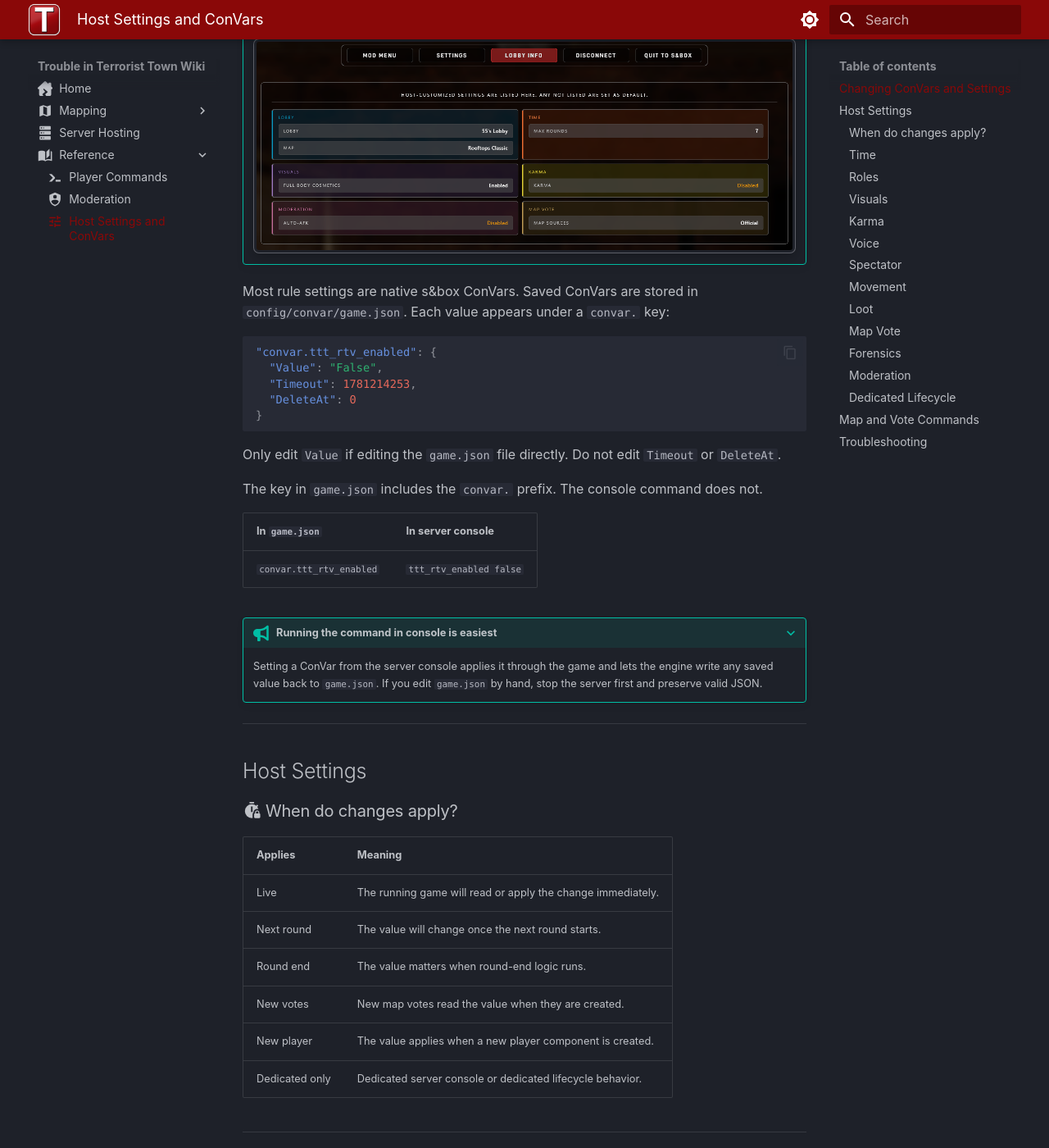
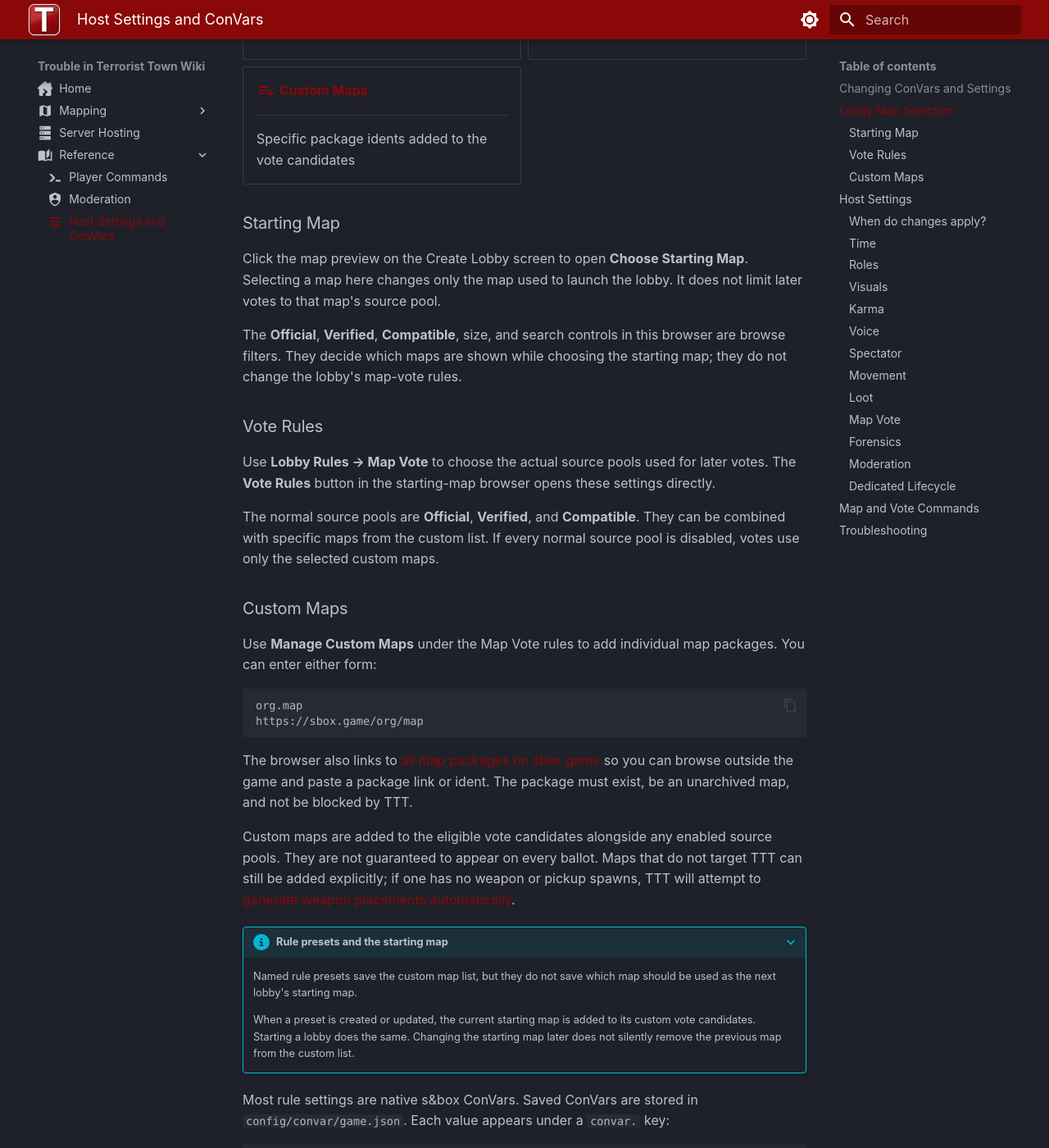
Before and after one commit to Three-Thieves/ttt-wiki, an MkDocs documentation site: the page built from docs/reference/server-settings.md, in a window 1280 px wide and 1400 px high, scrolled down 979 px. Shown: the whole window at 82% size. Built offline with MkDocs 1.6.1 and Material for MkDocs 9.7.7, drawn with Linux system fonts in a browser that asks for light colours; some web fonts are replaced; some of the changed text lies outside the part shown.

Commit message:
update data for most recent map options

````diff
--- a/docs/reference/server-settings.md
+++ b/docs/reference/server-settings.md
@@ -5,16 +5,67 @@
 
 # :material-tune: Host Settings and ConVars
 ## Changing ConVars and Settings
-<div class="media-row">
-    <img alt="mmoptions" class="img-frame" loading="lazy" src="../img/moreoptions.png" />
-    <p>If you're starting a lobby, settings can be easily configured from the main menu before creating a lobby by clicking on the <strong>More Options</strong> button. From there, you can choose between most of the core gameplay settings and adjust them as needed.</p>
-</div>
+
+If you're starting a lobby, settings can be configured from the main menu before creating it by clicking **Lobby Rules**. From there, you can choose between most core gameplay settings, manage map-vote sources, and save reusable rule presets.
 
 ???+ tip "Viewing current settings"
     Players can view any settings that are set to non-default values in the pause menu by clicking Lobby Info (or Server Info, if on a dedicated server).
     <div class="media-row">
         <img alt="lobbyinfo" class="img-frame" loading="lazy" src="../img/lobbyinfo.png" />
     </div>
+
+## :material-map-search: Lobby Map Selection
+
+A lobby host makes two separate map choices before starting the game: the map the lobby launches on and the maps that can appear in later votes.
+
+<div class="grid cards" markdown>
+
+-   __[:material-map-marker:{ .lg .middle } Starting Map](#starting-map)__
+
+    ---
+    The one map loaded when the lobby starts
+
+-   __[:material-vote:{ .lg .middle } Vote Rules](#vote-rules)__
+
+    ---
+    The source pools used for later map votes
+
+-   __[:material-playlist-plus:{ .lg .middle } Custom Maps](#custom-maps)__
+
+    ---
+    Specific package idents added to the vote candidates
+
+</div>
+
+### Starting Map
+
+Click the map preview on the Create Lobby screen to open **Choose Starting Map**. Selecting a map here changes only the map used to launch the lobby. It does not limit later votes to that map's source pool.
+
+The **Official**, **Verified**, **Compatible**, size, and search controls in this browser are browse filters. They decide which maps are shown while choosing the starting map; they do not change the lobby's map-vote rules.
+
+### Vote Rules
+
+Use **Lobby Rules → Map Vote** to choose the actual source pools used for later votes. The **Vote Rules** button in the starting-map browser opens these settings directly.
+
+The normal source pools are **Official**, **Verified**, and **Compatible**. They can be combined with specific maps from the custom list. If every normal source pool is disabled, votes use only the selected custom maps.
+
+### Custom Maps
+
+Use **Manage Custom Maps** under the Map Vote rules to add individual map packages. You can enter either form:
+
+```text
+org.map
+https://sbox.game/org/map
+```
+
+The browser also links to [all map packages on sbox.game](https://sbox.game/ugc/map) so you can browse outside the game and paste a package link or ident. The package must exist, be an unarchived map, and not be blocked by TTT.
+
+Custom maps are added to the eligible vote candidates alongside any enabled source pools. They are not guaranteed to appear on every ballot. Maps that do not target TTT can still be added explicitly; if one has no weapon or pickup spawns, TTT will attempt to [generate weapon placements automatically](../mapping/basics/spawns.md#weapon-spawns).
+
+???+ info "Rule presets and the starting map"
+    Named rule presets save the custom map list, but they do not save which map should be used as the next lobby's starting map.
+
+    When a preset is created or updated, the current starting map is added to its custom vote candidates. Starting a lobby does the same. Changing the starting map later does not silently remove the previous map from the custom list.
 
 
 Most rule settings are native s&box ConVars. Saved ConVars are stored in `config/convar/game.json`. Each value appears under a `convar.` key:
@@ -170,7 +221,8 @@
 | <span class="host-setting-title">Rock the Vote</span><code>ttt_rtv_enabled</code> | `True` | `True` / `False` | Live | Allows players to start Rock the Vote map-change votes. Votekick and admin-forced map votes are unaffected. |
 | <span class="host-setting-title">Vote Options</span><code>ttt_mapvote_option_count</code> | `10` | `1` to `12` | New votes | Maximum number of maps shown in a map vote. |
 | <span class="host-setting-title">Map Pools</span><code>ttt_mapvote_pool</code> | `Official;Verified` | See below | New votes | Map source pools used for generated map vote options. |
-| <span class="host-setting-title">Player Count Filter</span><code>ttt_mapvote_filter_by_players</code> | `False` | `True` / `False` | New votes | Prefers maps whose authored size range fits the current lobby size. |
+| <span class="host-setting-title">Custom Maps</span><code>MapVote.AlwaysInclude</code> | empty | Package idents | New votes | Specific map packages added to the eligible vote candidates. This is a lobby setting and dedicated-server config field, not a ConVar. |
+| <span class="host-setting-title">Player Count Filter</span><code>ttt_mapvote_filter_by_players</code> | `False` | `True` / `False` | New votes | Prefers pool maps whose authored size range fits the current lobby size. Explicit custom maps remain eligible. |
 | <span class="host-setting-title">Show Map Tags</span><code>ttt_mapvote_show_tags</code> | `True` | `True` / `False` | New votes | Shows approved map package tags on map vote cards. |
 
 </div>
@@ -180,9 +232,11 @@
 ???+ tip "Map Vote Pools"
     `ttt_mapvote_pool` accepts `Official`, `Verified`, and `AllCompatible`. Use semicolons, commas, plus signs, or newlines to combine pools. `All` and `Any` are accepted shortcuts for all currently playable source pools.
 
+    The lobby UI calls `MapVote.AlwaysInclude` **Custom Maps**. These maps join the eligible candidate set; they are not pinned to every ballot. Leave `ttt_mapvote_pool` empty to use only the custom list.
+
     The `t.server.mapvote.*` mutation commands write `server_settings.json`, apply to the next generated map vote, and reject changes while a map vote is already active.
 
-    `MapVote.AlwaysInclude` and `MapVote.NeverShow` are not ConVars. They live in `server_settings.json` because they are package-ident lists of specific maps to include or block (see [Server Hosting](../server-hosting/index.md#server_settingsjson)).
+    `MapVote.AlwaysInclude` and `MapVote.NeverShow` are not ConVars. They live in `server_settings.json` because they are package-ident lists of specific maps to include or block (see [Server Hosting](../server-hosting/index.md#settings-config)).
 
 ---
 ### :material-magnify: Forensics
@@ -253,6 +307,8 @@
 
 The `t.server.mapvote.*` mutation commands write `server_settings.json`, apply to the next generated map vote, and reject changes while a map vote is already active.
 
+Scheduled direct map changes are available through [Mod Menu → Tools → Map Tools](moderation.md#map-tools). There is currently no console-command equivalent for scheduling a direct change at the end of the round or map.
+
 ---
 
 ## Troubleshooting
--- a/mkdocs.yml
+++ b/mkdocs.yml
@@ -1,5 +1,5 @@
 site_name: "Trouble in Terrorist Town Wiki"
-site_url: https://wiki.threethieves.org/
+site_url: https://three-thieves.github.io/ttt-wiki/
 site_description: Documentation for Trouble in Terrorist Town on s&box.
 use_directory_urls: true
 
````
Also changed, not shown: docs/reference/moderation.md (+19 -1 lines), docs/server-hosting/index.md (+5 -2 lines).
